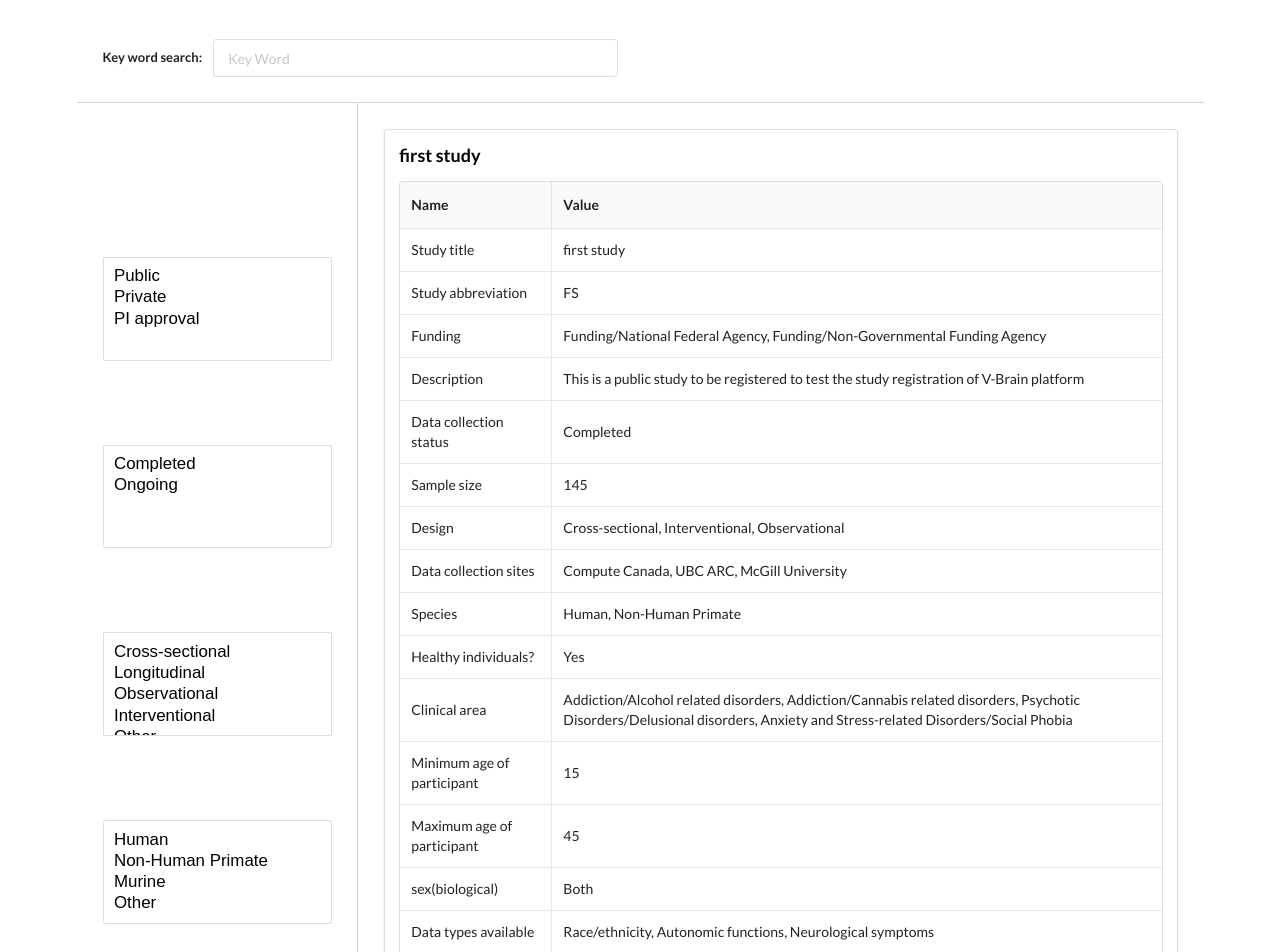
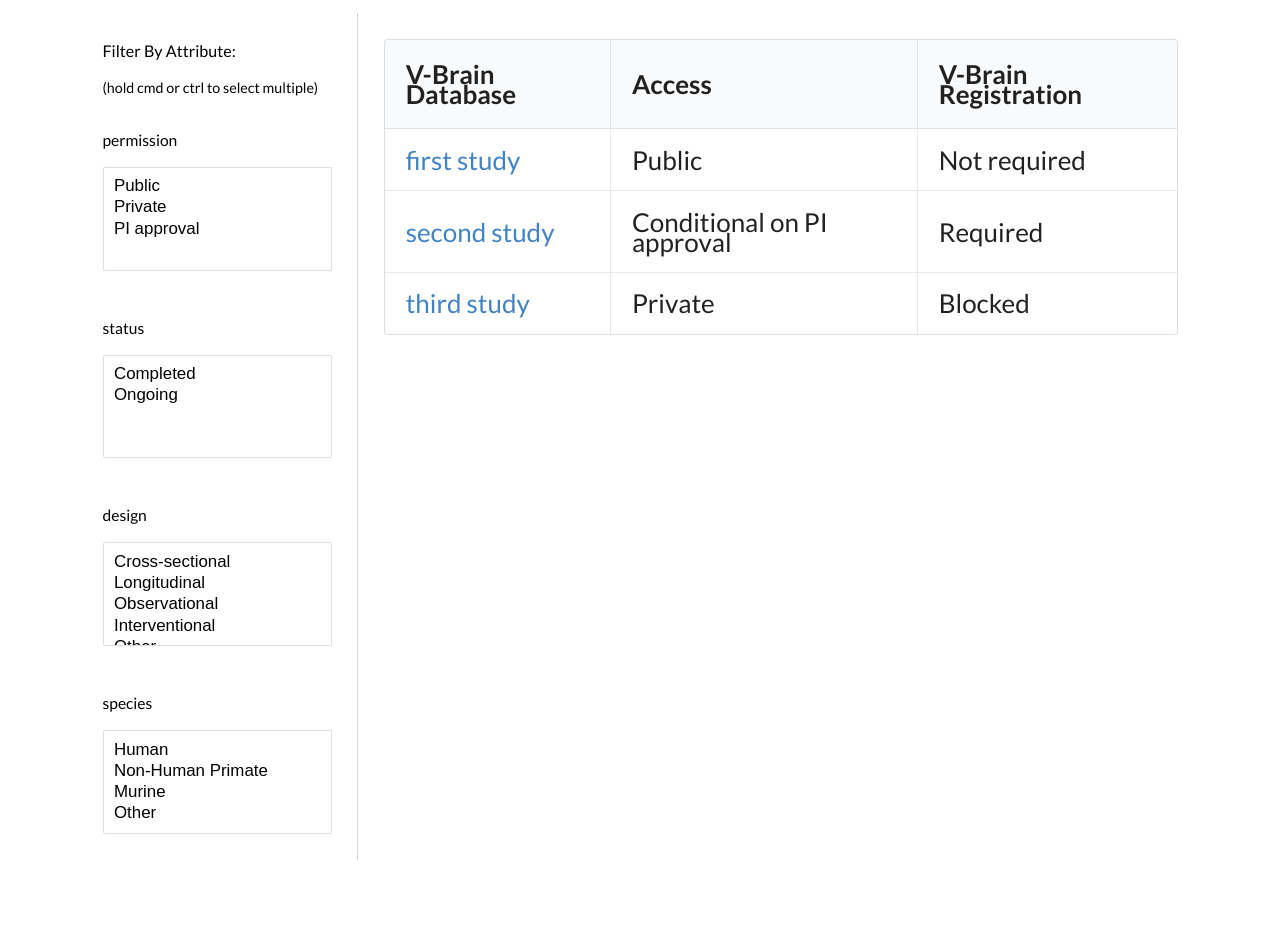
Before and after one commit to shiyuchen6688/V-Brain, a React (Create React App) app in the folder frontend/: page /browse in a window 1280 px wide. Shown: the part 140-1092 px from the top of the page. After the commit the page ends 1000 px from the top, so only its background shows below. Built offline with nearby package versions, Linux system fonts and the light colour scheme.

Commit message:
front end link changed, browse page format changed

```diff
--- a/frontend/src/App.css
+++ b/frontend/src/App.css
@@ -45,7 +45,7 @@
   align-items: center;
   justify-content: top;
   font-size: calc(10px + 2vmin);
-  color: white;
+  color: black;
 }
 
 .left-indented {
--- a/frontend/src/App.js
+++ b/frontend/src/App.js
@@ -13,6 +13,7 @@ import ResetPassword from "./pages/ResetPassword"
 import Register from "./pages/Register"
 import UserHome from "./pages/UserHome"
 import ContactAdmin from "./pages/ContactAdmin"
+import StudyDetail from "./pages/StudyDetail"
 import './App.css';
 import React from 'react';
 
@@ -35,6 +36,7 @@ function App() {
             <Route path="/register" element={<Register />} />
             <Route path="/reset-password" element={<ResetPassword />} />
             <Route path="/user-profile/:email/*" element={<UserHome />} />
+            <Route path="/studies/:study/*" element={<StudyDetail />} />
             <Route path="*" element={<NotFound />} />
           </Routes>
         </BrowserRouter>
--- a/frontend/src/components/Navbar.js
+++ b/frontend/src/components/Navbar.js
@@ -7,7 +7,7 @@ function Navbar() {
             <img src={vbrainLogoTiny} />
             <NavItem className="item" link="/" name="Home" />
             <NavItem className="item" link="/about" name="About Vbrain" />
-            <NavItem className="item" link="/vbrain-datasets" name="V-brain Datasets" />
+            <NavItem className="item" link="/browse" name="V-brain Datasets" />
             <NavItem className="item" link="/vbrain-data-catalogue" name="V-brain Data Catalogue" />
             <NavItem className="item" link="/resources" name="Resources" />
             <NavItem className="item" link="/tutorial" name="Tutorial" />
--- a/frontend/src/pages/Browse.js
+++ b/frontend/src/pages/Browse.js
@@ -74,7 +74,6 @@ filterKeyValueMap.set("species", ["Human", "Non-Human Primate", "Murine", "Other
 
 
 export default function Browse() {
-    const [keyword, setKeyword] = useState("")
     const [permission, setPermission] = useState([])
     const [status, setStatus] = useState([])
     const [design, setDesign] = useState([])
@@ -94,7 +93,7 @@ export default function Browse() {
 
     useEffect(() => {
         console.log("rerendered")
-    }, [keyword, permission, status, design, species])
+    }, [permission, status, design, species])
 
 
 
@@ -102,18 +101,14 @@ export default function Browse() {
         <div className="ui container">
             <h1>Browse</h1>
             <div className="ui internally celled grid">
-                <div className="row">
-                    <div className="sixteen wide column">
-                        <KeyWordSearch onInputChange={setKeyword} />
-                    </div>
-                </div>
+
                 <div className="row">
                     <div className="four wide column">
                         <SearchBars {...searchBarProps} />
                     </div>
 
                     <div className="twelve wide column">
-                        <StudyInfoList keyword={keyword} permission={permission} status={status} design={design} species={species} />
+                        <StudyInfoList permission={permission} status={status} design={design} species={species} />
                     </div>
                 </div>
             </div>
@@ -122,18 +117,18 @@ export default function Browse() {
     )
 }
 
-function KeyWordSearch(props) {
-    const { onInputChange } = props;
+// function KeyWordSearch(props) {
+//     const { onInputChange } = props;
 
-    return (
-        <div className="ui form">
-            <div className="inline field">
-                <p>Key word search:</p>
-                <input type="text" placeholder="Key Word" size="50" onChange={(e) => onInputChange(e.target.value)} />
-            </div>
-        </div>
-    )
-}
+//     return (
+//         <div className="ui form">
+//             <div className="inline field">
+//                 <p>Key word search:</p>
+//                 <input type="text" placeholder="Key Word" size="50" onChange={(e) => onInputChange(e.target.value)} />
+//             </div>
+//         </div>
+//     )
+// }
 
 function SearchBars(props) {
     const { onPermissionSelection, permissionSelection, onStatusSelection, statusSelection,
@@ -199,33 +194,69 @@ function FilterOption(props) {
 }
 
 
-
+// table of all the studies after filtering
 function StudyInfoList(props) {
     const { keyword, permission, status, design, species } = props;
     console.log(props)
 
     return (
         <div>
+            <table className="ui celled table">
+                <thead>
+                    <tr><th>V-Brain Database</th>
+                        <th>Access</th>
+                        <th>V-Brain Registration</th>
+                    </tr>
+                </thead>
+                <tbody>
                     {
+                        // filter studies base on
                         studies.filter((s) => {
-                    const includeKeyWord = JSON.stringify(s).toLowerCase().includes(keyword.toLowerCase());
                             const matchPermission = permission.length === 0 || (s.permission && permission.includes(s.permission.toLowerCase()));
                             const matchStatus = status.length === 0 || (s.dataCollectionStatus && status.includes(s.dataCollectionStatus.toLowerCase()));
                             const matchDesign = design.length === 0 || (s.studyDesign && s.studyDesign.some(item => design.includes(item.toLowerCase())));
                             const matchSpecies = species.length === 0 || (s.sampleTypeSpecies && s.sampleTypeSpecies.some(item => species.includes(item.toLowerCase())));
                             console.log(matchDesign)
-                    if (includeKeyWord && matchPermission && matchStatus && matchDesign && matchSpecies) {
+                            if (matchPermission && matchStatus && matchDesign && matchSpecies) {
                                 return s;
                             }
                         })
                             .map((study) => {
                                 study.id = uuid()
-                        return <StudyInfo key={study.id} study={study} />
+                                return <StudySummaryInfo key={study.id} study={study} />
                             })
                     }
+                </tbody>
+            </table>
         </div>
     )
 
+}
+
+function StudySummaryInfo(props) {
+    let { tittle, access, permission, registration } = props.study
+    access = permission
+    if (permission === "Public") {
+        registration = "Not required";
+    } else if (permission === "Conditional on PI approval") {
+        registration = "Required";
+    } else {
+        registration = "Blocked";
+    }
+    let studyNameInURL = tittle.toLowerCase().replaceAll(" ", "-");
+    return (
+        <tr>
+            <td data-label="V-Brain Database">
+                <Link
+                    to={`/studies/${studyNameInURL}`}
+                    state={{ study: props.study }}
+                >
+                    {tittle}</Link>
+            </td>
+            <td data-label="Access">{access}</td>
+            <td data-label="V-Brain Registration">{registration}</td>
+        </tr>
+    )
 }
 
 // array contain [key, value] pairs, key is column name in database, value is tittle of that attribute to display to users
@@ -245,107 +276,64 @@ const columnTittleArray = [
 
 const columnTittleMap = new Map(columnTittleArray)
 
-function StudyInfo(props) {
-    // TODO: these are inputs I need to double check: radiotracerList, StudyDataTypes
-    const { tittle, abbreviation, principalInvestigatorName, principalInvestigatorEmail, permission, funding, description,
-        studyURL, dataCollectionStatus, sampleSize, studyDesign, dataCollectionSites, sampleTypeSpecies, healthyIndivisualInSample,
-        clinicalAreaInSample, participantMinAge, participantMaxAge, participantSex, dataTypesAvailable, biologicalSamples,
-        imagingMRIs, imagingPETs, imagingMRSs } = props.study
 
-    console.log(props)
+// function StudyDetailInfo(props) {
+//     // TODO: these are inputs I need to double check: radiotracerList, StudyDataTypes
+//     const { tittle, abbreviation, principalInvestigatorName, principalInvestigatorEmail, permission, funding, description,
+//         studyURL, dataCollectionStatus, sampleSize, studyDesign, dataCollectionSites, sampleTypeSpecies, healthyIndivisualInSample,
+//         clinicalAreaInSample, participantMinAge, participantMaxAge, participantSex, dataTypesAvailable, biologicalSamples,
+//         imagingMRIs, imagingPETs, imagingMRSs } = props.study
+
+//     console.log(props)
 
 
-    console.log(isDefined(tittle))
-    return (
-        <div className="ui piled segment" style={{ color: "black" }}>
-            {isDefined(tittle) ? <h3>{tittle}</h3> : null}
-            <table className="ui celled table">
-                <thead>
-                    <tr>
-                        <th>Name</th>
-                        <th>Value</th>
-                    </tr>
-                </thead>
-                <tbody>
-                    {isDefined(tittle) ? <StudyAttribute columnName="tittle" value={tittle} /> : null}
-                    {isDefined(abbreviation) ? <StudyAttribute columnName="abbreviation" value={abbreviation} /> : null}
-                    {isDefined(funding) ? <StudyAttribute columnName="funding" value={funding} /> : null}
-                    {isDefined(description) ? <StudyAttribute columnName="description" value={description} /> : null}
-                    {isDefined(studyURL) ? <StudyAttribute columnName="studyURL" value={studyURL} /> : null}
-                    {isDefined(dataCollectionStatus) ? <StudyAttribute columnName="dataCollectionStatus" value={dataCollectionStatus} /> : null}
-                    {isDefined(sampleSize) ? <StudyAttribute columnName="sampleSize" value={sampleSize} /> : null}
-                    {isDefined(studyDesign) ? <StudyAttribute columnName="studyDesign" value={studyDesign} /> : null}
-                    {isDefined(dataCollectionSites) ? <StudyAttribute columnName="dataCollectionSites" value={dataCollectionSites} /> : null}
-                    {isDefined(sampleTypeSpecies) ? <StudyAttribute columnName="sampleTypeSpecies" value={sampleTypeSpecies} /> : null}
-                    {isDefined(healthyIndivisualInSample) ? <StudyAttribute columnName="healthyIndivisualInSample" value={healthyIndivisualInSample} /> : null}
-                    {isDefined(clinicalAreaInSample) ? <StudyAttribute columnName="clinicalAreaInSample" value={clinicalAreaInSample} /> : null}
-                    {isDefined(participantMinAge) ? <StudyAttribute columnName="participantMinAge" value={participantMinAge} /> : null}
-                    {isDefined(participantMaxAge) ? <StudyAttribute columnName="participantMaxAge" value={participantMaxAge} /> : null}
-                    {isDefined(participantSex) ? <StudyAttribute columnName="participantSex" value={participantSex} /> : null}
-                    {isDefined(dataTypesAvailable) ? <StudyAttribute columnName="dataTypesAvailable" value={dataTypesAvailable} /> : null}
-                    {isDefined(biologicalSamples) ? <StudyAttribute columnName="biologicalSamples" value={biologicalSamples} /> : null}
-                    {isDefined(imagingMRIs) ? <StudyAttribute columnName="imagingMRIs" value={imagingMRIs} /> : null}
-                    {isDefined(imagingPETs) ? <StudyAttribute columnName="imagingPETs" value={imagingPETs} /> : null}
-                    {isDefined(imagingMRSs) ? <StudyAttribute columnName="imagingMRSs" value={imagingMRSs} /> : null}
-                    {isDefined(principalInvestigatorName) ? <StudyAttribute columnName="principalInvestigatorName" value={principalInvestigatorName} /> : null}
-                    {isDefined(principalInvestigatorEmail) ? <StudyAttribute columnName="principalInvestigatorEmail" value={principalInvestigatorEmail} /> : null}
-                    {isDefined(permission) ? <StudyAttribute columnName="permission" value={permission} /> : null}
-                </tbody>
-            </table>
-            {isDefined(permission) ? <PermissionAttribute value={permission} /> : null}
-        </div>
-    )
+//     console.log(isDefined(tittle))
+//     return (
+//         <div className="ui piled segment">
+//             {isDefined(tittle) ? <h3>{tittle}</h3> : null}
+//             <table className="ui celled table">
+//                 <thead>
+//                     <tr>
+//                         <th>Name</th>
+//                         <th>Value</th>
+//                     </tr>
+//                 </thead>
+//                 <tbody>
+//                     {isDefined(tittle) ? <StudyAttribute columnName="tittle" value={tittle} /> : null}
+//                     {isDefined(abbreviation) ? <StudyAttribute columnName="abbreviation" value={abbreviation} /> : null}
+//                     {isDefined(funding) ? <StudyAttribute columnName="funding" value={funding} /> : null}
+//                     {isDefined(description) ? <StudyAttribute columnName="description" value={description} /> : null}
+//                     {isDefined(studyURL) ? <StudyAttribute columnName="studyURL" value={studyURL} /> : null}
+//                     {isDefined(dataCollectionStatus) ? <StudyAttribute columnName="dataCollectionStatus" value={dataCollectionStatus} /> : null}
+//                     {isDefined(sampleSize) ? <StudyAttribute columnName="sampleSize" value={sampleSize} /> : null}
+//                     {isDefined(studyDesign) ? <StudyAttribute columnName="studyDesign" value={studyDesign} /> : null}
+//                     {isDefined(dataCollectionSites) ? <StudyAttribute columnName="dataCollectionSites" value={dataCollectionSites} /> : null}
+//                     {isDefined(sampleTypeSpecies) ? <StudyAttribute columnName="sampleTypeSpecies" value={sampleTypeSpecies} /> : null}
+//                     {isDefined(healthyIndivisualInSample) ? <StudyAttribute columnName="healthyIndivisualInSample" value={healthyIndivisualInSample} /> : null}
+//                     {isDefined(clinicalAreaInSample) ? <StudyAttribute columnName="clinicalAreaInSample" value={clinicalAreaInSample} /> : null}
+//                     {isDefined(participantMinAge) ? <StudyAttribute columnName="participantMinAge" value={participantMinAge} /> : null}
+//                     {isDefined(participantMaxAge) ? <StudyAttribute columnName="participantMaxAge" value={participantMaxAge} /> : null}
+//                     {isDefined(participantSex) ? <StudyAttribute columnName="participantSex" value={participantSex} /> : null}
+//                     {isDefined(dataTypesAvailable) ? <StudyAttribute columnName="dataTypesAvailable" value={dataTypesAvailable} /> : null}
+//                     {isDefined(biologicalSamples) ? <StudyAttribute columnName="biologicalSamples" value={biologicalSamples} /> : null}
+//                     {isDefined(imagingMRIs) ? <StudyAttribute columnName="imagingMRIs" value={imagingMRIs} /> : null}
+//                     {isDefined(imagingPETs) ? <StudyAttribute columnName="imagingPETs" value={imagingPETs} /> : null}
+//                     {isDefined(imagingMRSs) ? <StudyAttribute columnName="imagingMRSs" value={imagingMRSs} /> : null}
+//                     {isDefined(principalInvestigatorName) ? <StudyAttribute columnName="principalInvestigatorName" value={principalInvestigatorName} /> : null}
+//                     {isDefined(principalInvestigatorEmail) ? <StudyAttribute columnName="principalInvestigatorEmail" value={principalInvestigatorEmail} /> : null}
+//                     {isDefined(permission) ? <StudyAttribute columnName="permission" value={permission} /> : null}
+//                 </tbody>
+//             </table>
+//             {isDefined(permission) ? <PermissionAttribute value={permission} /> : null}
+//         </div>
+//     )
 
+// }
+
+
+
+
+
+export {
+    columnTittleArray, columnTittleMap
 }
-
-function isDefined(variable) {
-    return Boolean(variable)
-}
-
-/**
- * Input:
- * columnName: name of the column in the database
- * value: value of the column in database
- * Output:
- * Return div describe current attribute
- */
-function StudyAttribute(props) {
-    let { columnName, value } = props
-    if (value === true)
-        value = "Yes"
-    if (Array.isArray(value))
-        value = value.join(", ")
-
-    return (
-        // <section className="ui">
-        //     <p>{`${columnTittleMap.get(columnName)}: ${value}`}</p>
-        //     {(columnName === "permission") ? <PermissionAttribute permissionLevel={value} /> : null}
-        // </section>
-        <tr>
-            <td data-label="Name">{columnTittleMap.get(columnName)}</td>
-            <td data-label="Value">{value}</td>
-        </tr>
-    )
-
-}
-
-function PermissionAttribute(props) {
-    const { value: permissionLevel } = props
-    if (permissionLevel === "Public") {
-        return <button className="ui button green">Add to Your Study Home Page</button> // TODO: button to add this study to user's study List
-    } else if (permissionLevel === "Private") {
-        return (
-            <div className="ui message red">
-                <p>You can't access this study since it's a public study</p>
-            </div>
-        );
-    }
-    else {
-        return (
-            <div className="ui message yellow">
-                <p>To access this study, you need approval from the principal investigator by sending email to the email address above</p>
-            </div>
-        );
-    }
-
-}
--- a/frontend/src/pages/UserHome.js
+++ b/frontend/src/pages/UserHome.js
@@ -1,3 +1,6 @@
+/**
+ * User can view and potentially modify their study here base on permission
+ */
 import React, { useState, useEffect } from 'react';
 import { useParams, Link, Routes, Route } from "react-router-dom"
 import UserStudies from "../components/UserStudies"
```
Also changed, not shown: frontend/src/components/OptionList.js (+9 -1 lines), frontend/src/assets/login.png (deleted). Lines whose indentation alone changed are shown as unchanged.
